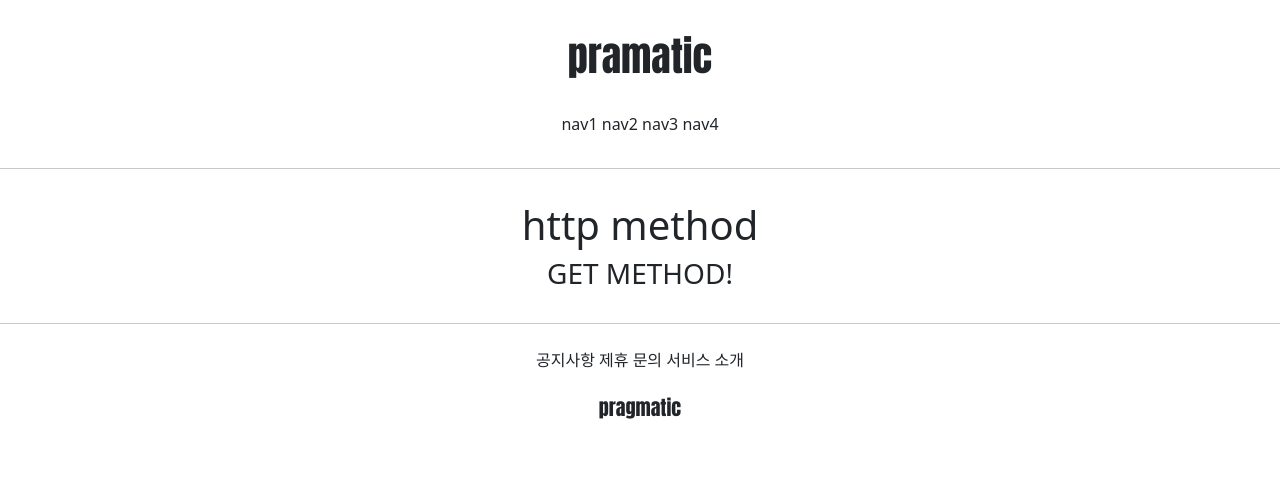
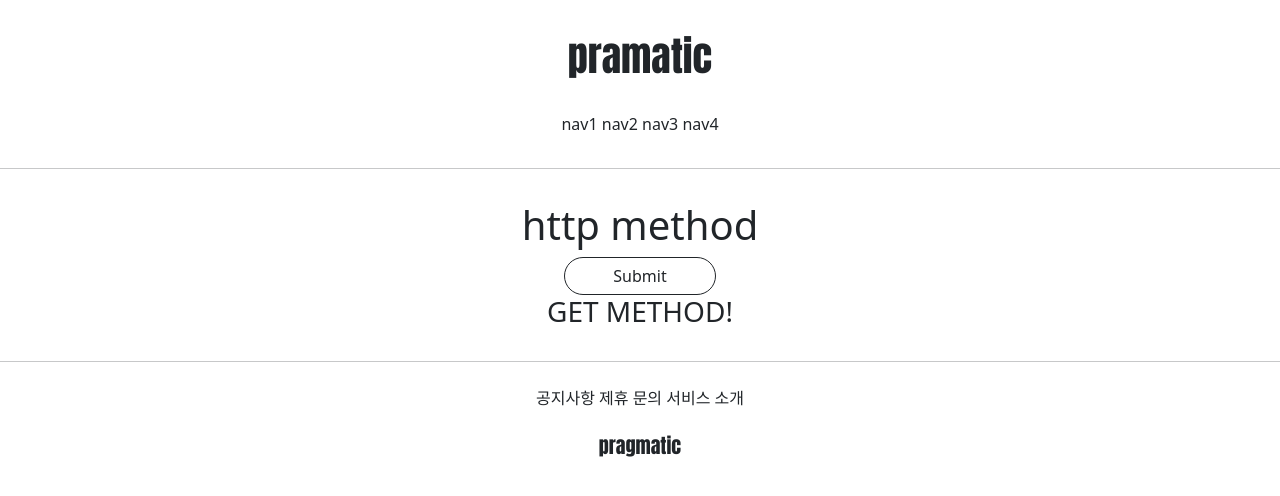
Before and after one commit to DaUn12/Make_SNS_site_copybook, a Django app: page /accounts/hello_world/ in a window 1280 px wide. Shown: the top 496 px of the page. Run offline with Django 3.2, Linux system fonts and the light colour scheme; parts of the project's set-up code (start-up, migrations or seed data) failed here and were passed over.

Commit message:
7/9 4ban Commit 1

```diff
--- a/accountapp/templates/accountapp/hello_world.html
+++ b/accountapp/templates/accountapp/hello_world.html
@@ -22,6 +22,13 @@
 
     <div style = "margin: 2rem; text-align : center">
         <h1> http method</h1>
+
+        <form action="/accounts/hello_world/" method="POST">      {# 어느 주소로 보낼지, post 메소드로 보냄#}
+            {% csrf_token %}                   {# csrf 해킹 위험을 방지하기 위해 #}
+            <input type="submit" class="btn btn-outline-dark rounded-pill px-5">
+            {# input type : 버튼이 하나 생김 // rounded-pill : 버튼 모서리 둥굴게 // px-5 : 내부 좌우 여백 늘리기(숫자는1~5) // mt-3 : 마진 탑 3늘리기 #}
+        </form>
+
         <h3> {{ text }}</h3>
     </div>
 
```
